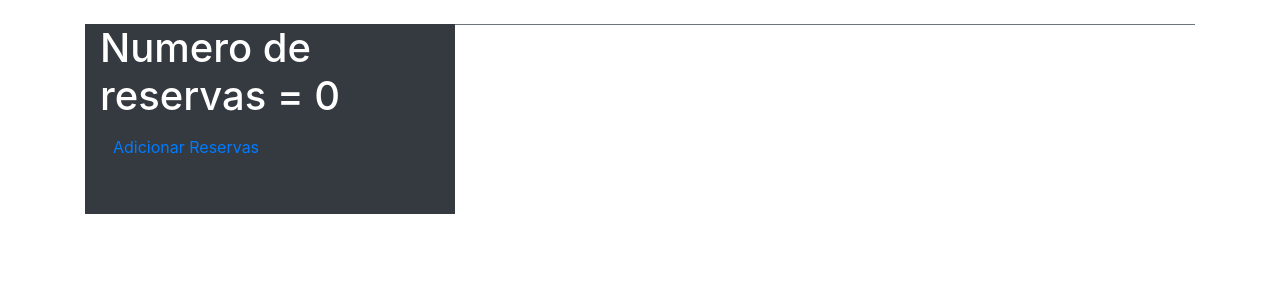
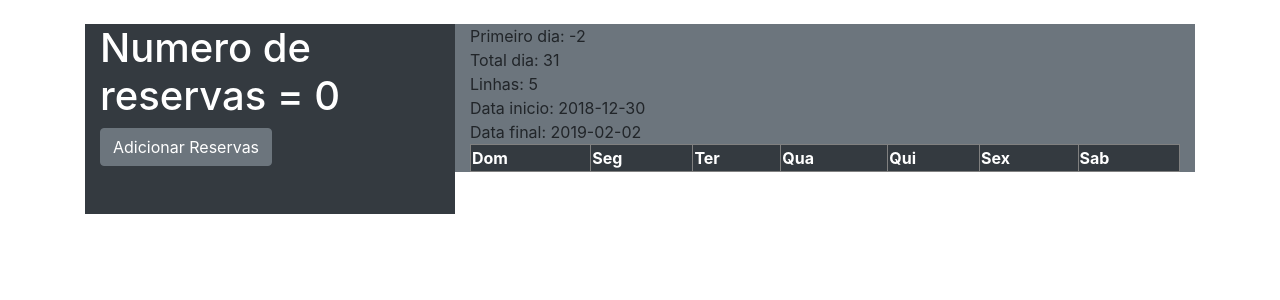
Before and after one commit to kanekajaum/reservas, a PHP site: page / in a window 1280 px wide. Shown: the top 300 px of the page. Run offline with PHP 8.4, Linux system fonts and the light colour scheme; data that the repository does not hold is empty.

Commit message:
Introdução do calendario e dos metodos de dias

```diff
--- a/calendario.php
+++ b/calendario.php
@@ -1,5 +1,33 @@
 <?php
 $data = '2019-01';
-$dia1 = date('w',strtotime($data.'-01'));
+$dia1 = date('w',strtotime($data));
+$dias = date('t',strtotime($data));
+$linhas = ceil(($dia1+$dias) / 7);
+$dia1 = -$dia1;
+$data_inicio = date('Y-m-d', strtotime($dia1.' days', strtotime($data)));
+$data_fim = date('Y-m-d', strtotime(( ($dia1 + ($linhas * 7) - 1) ).' days', strtotime($data)));
 
+echo "Primeiro dia: ".$dia1;
+echo "<br>Total dia: ".$dias;
+echo "<br>Linhas: ".$linhas;
+echo "<br>Data inicio: ".$data_inicio;
+echo "<br>Data final: ".$data_fim;
 ?>
+
+<table border="1" width="100%">
+		<thead class="bg-dark text-white">
+			<tr>
+			<th>Dom</th>
+			<th>Seg</th>
+			<th>Ter</th>
+			<th>Qua</th>
+			<th>Qui</th>
+			<th>Sex</th>
+			<th>Sab</th>
+		</tr>
+		</thead>
+		<tbody>
+
+		</tbody>
+
+</table>
--- a/index.php
+++ b/index.php
@@ -30,7 +30,7 @@ $carros = new carros($pdo);
     	?>
     	<h1>Numero de reservas = <?php echo $numero; ?></h1>
 
-    		<a class="btn btn-" href="reservar.php">Adicionar Reservas</a>
+    		<a class="btn btn-secondary" href="reservar.php">Adicionar Reservas</a>
     		<br><br><br>
     	<?php
 
```
